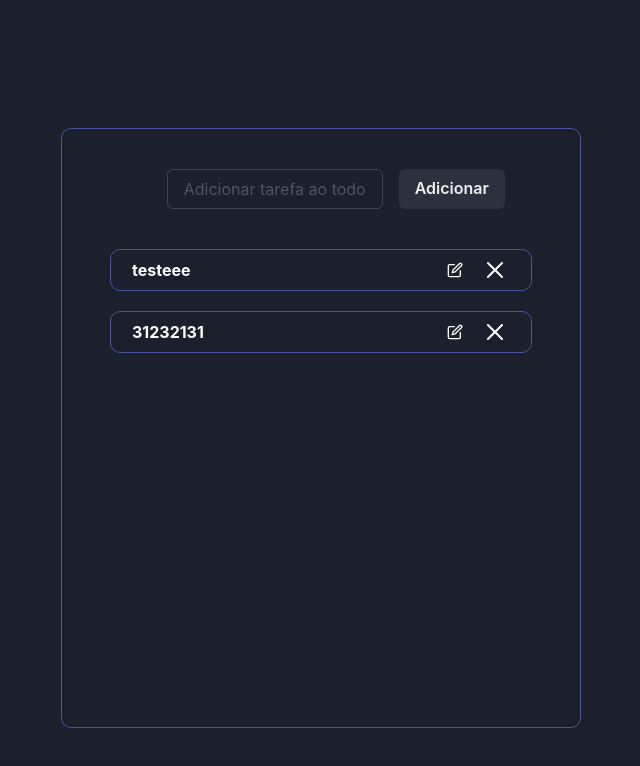
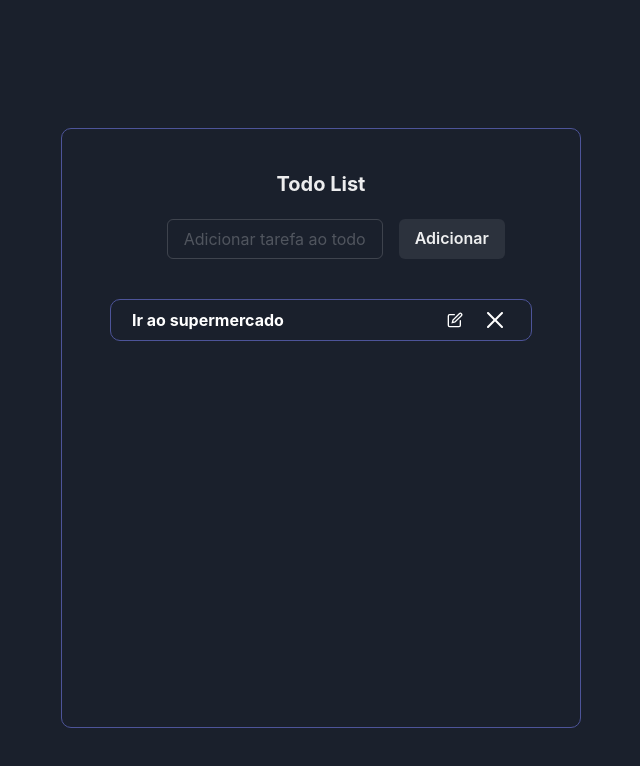
Before and after one commit to Rarysont/todo-list, a React (Create React App) app: page / in a window 1280 px wide. Shown: the top 766 px of the page, without its empty margins (319-959 px from the left). Built offline with nearby package versions, Linux system fonts and the light colour scheme; data requests are answered from the project's data file.

Commit message:
update after delete

```diff
--- a/mock/db.json
+++ b/mock/db.json
@@ -1,12 +1,8 @@
 {
   "task": [
     {
-      "title": "testeee",
+      "title": "Ir ao supermercado",
       "id": 1
-    },
-    {
-      "title": "31232131",
-      "id": 2
     }
   ]
 }
--- a/src/Components/CardsTodo/index.tsx
+++ b/src/Components/CardsTodo/index.tsx
@@ -1,6 +1,5 @@
 import { CloseIcon, EditIcon } from '@chakra-ui/icons';
 import { Box, Center, Container, Flex, IconButton, Text } from '@chakra-ui/react';
-import { MouseEventHandler } from 'react';
 
 import { IdentificationTodo } from '../../@types/Todo';
 import { Loading } from '../Loading';
--- a/src/hooks/todo.tsx
+++ b/src/hooks/todo.tsx
@@ -1,5 +1,5 @@
 /* eslint-disable react/jsx-no-constructed-context-values */
-import { createContext, MouseEventHandler, ReactElement, useContext, useState } from 'react';
+import { createContext, ReactElement, useContext, useState } from 'react';
 
 import { IFormTodo } from '../@types/FormTodo';
 import { IdentificationTodo, ITodo } from '../@types/Todo';
--- a/src/screens/Todo/index.tsx
+++ b/src/screens/Todo/index.tsx
@@ -1,5 +1,5 @@
 import { Center, Container, Flex, Stack, Text, useToast } from '@chakra-ui/react';
-import React, { MouseEventHandler, useEffect, useState } from 'react';
+import { useEffect, useState } from 'react';
 import { SubmitHandler } from 'react-hook-form';
 
 import { IFormTodo } from '../../@types/FormTodo';
@@ -10,13 +10,14 @@ import { useTodo } from '../../hooks/todo';
 
 function Todo() {
   const [sucessAddTodo, setSuccessAddTodo] = useState(false);
+  const [deleteTodo, setDeleteTodo] = useState(false);
   const { getTodo, todo, loading, addTodo, removeTodo } = useTodo();
 
   useEffect(() => {
     (async () => {
       await getTodo();
     })();
-  }, [sucessAddTodo]);
+  }, [sucessAddTodo, deleteTodo]);
 
   const toast = useToast();
 
@@ -58,8 +59,11 @@ function Todo() {
   async function onRemoveTodo(params: IdentificationTodo) {
     try {
       await removeTodo(params);
+      setDeleteTodo(true);
     } catch (error) {
       console.error(error);
+    } finally {
+      setDeleteTodo(false);
     }
   }
 
@@ -77,6 +81,12 @@ function Todo() {
     >
       <Container w="100%" borderRadius="10px" marginTop="10">
         <Flex flexDirection="column">
+          <Center marginBottom="5">
+            <Text fontSize="20" fontWeight="bold">
+              Todo List
+            </Text>
+          </Center>
+
           <Center>
             <Stack w="75%">
               <Form onSubmit={onSubmit} />
--- a/src/service/todo.ts
+++ b/src/service/todo.ts
@@ -1,5 +1,3 @@
-import { MouseEventHandler } from 'react';
-
 import { IFormTodo } from '../@types/FormTodo';
 import { IdentificationTodo } from '../@types/Todo';
 import api from './api';
@@ -8,4 +6,4 @@ export const getAllTodo = () => api.get('task').then((res) => res);
 
 export const addNewTodo = (data: IFormTodo) => api.post('task', data).then((res) => res);
 
-export const deleteTodo = (params: IdentificationTodo) => console.log(params);
+export const deleteTodo = (params: IdentificationTodo) => api.delete(`task/${params.id}`).then((res) => res);
```
